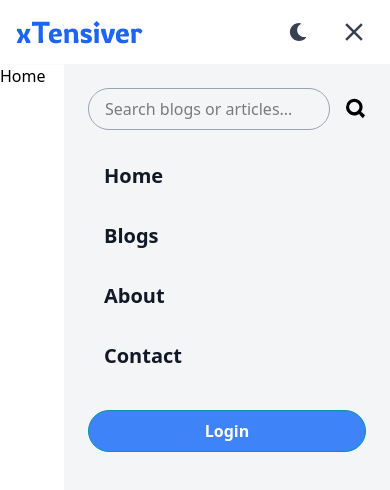
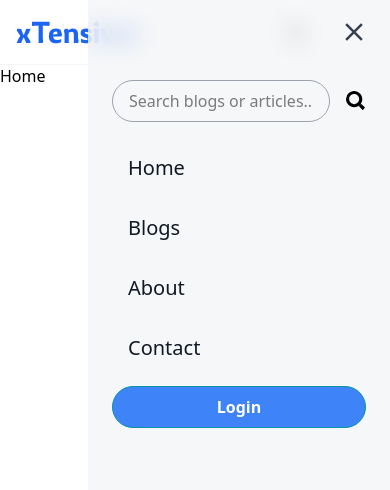
Before and after one commit to mdrakibur179/xtensiver, a React (Vite) app in the folder client/: page / in a window 390 px wide. Both pictures are taken after a click on the button 354 px from the left and 32 px from the top of the page. Shown: the top 490 px of the page. Built offline with nearby package versions, Linux system fonts and the light colour scheme.

Commit message:
more fixed for header

```diff
--- a/client/src/components/Header.jsx
+++ b/client/src/components/Header.jsx
@@ -1,4 +1,4 @@
-import { useState, useEffect } from "react";
+import { useState, useEffect, useRef } from "react";
 import { Link } from "react-router-dom";
 import { FaMoon, FaSearch, FaSun } from "react-icons/fa";
 import { MdClose, MdOutlineMenu } from "react-icons/md";
@@ -8,6 +8,8 @@ const Header = () => {
   const [darkMode, setDarkMode] = useState(false);
   const [mobileMenuOpen, setMobileMenuOpen] = useState(false);
   const [scrolled, setScrolled] = useState(false);
+
+  const menuRef = useRef(null);
 
   const navLinks = [
     { link: "/", title: "Home" },
@@ -54,6 +56,18 @@ const Header = () => {
     };
   }, [mobileMenuOpen]);
 
+  useEffect(() => {
+    const handleClickOutside = (event) => {
+      if (menuRef.current && !menuRef.current.contains(event.target)) {
+        setMobileMenuOpen(false);
+      }
+    };
+    document.addEventListener("mousedown", handleClickOutside);
+    return () => {
+      document.removeEventListener("mousedown", handleClickOutside);
+    };
+  }, [mobileMenuOpen]);
+
   // Animation variants for mobile menu
   const mobileMenuVariants = {
     hidden: {
@@ -76,7 +90,7 @@ const Header = () => {
 
   return (
     <header
-      className={`fixed top-0 left-0 right-0 z-50 transition-all border-b border-gray-50 duration-300 ${
+      className={`fixed top-0 left-0 right-0 z-50 transition-all border-b border-gray-100 duration-300 ${
         scrolled
           ? "bg-white/50 dark:bg-gray-900 backdrop-blur-lg shadow-sm"
           : "bg-white dark:bg-gray-900"
@@ -142,7 +156,7 @@ const Header = () => {
               {/* Mobile Menu Button */}
               <button
                 onClick={() => setMobileMenuOpen(!mobileMenuOpen)}
-                className="md:hidden cursor-pointer flex items-center justify-center w-10 h-10 transition-colors text-gray-700 dark:text-gray-300"
+                className="md:hidden z-50 cursor-pointer flex items-center justify-center w-10 h-10 transition-colors text-gray-700 dark:text-gray-300"
               >
                 {mobileMenuOpen ? (
                   <MdClose className="text-3xl" />
@@ -157,21 +171,19 @@ const Header = () => {
           <AnimatePresence>
             {mobileMenuOpen && (
               <motion.div
+                ref={menuRef}
                 initial="hidden"
                 animate="visible"
                 exit="hidden"
                 variants={mobileMenuVariants}
-                className={`fixed md:hidden inset-0 left-16 top-0 bottom-0 min-h-screen z-40 bg-gray-100/90 dark:bg-gray-900/90 backdrop-blur-md p-6 overflow-y-auto`}
-                style={{
-                  marginTop: scrolled ? "3rem" : "4rem", // Adjust based on scrolled state
-                }}
+                className={`fixed md:hidden inset-0 pt-20 left-22 top-0 bottom-0 min-h-screen z-40 bg-gray-100/70 dark:bg-gray-900/60 backdrop-blur-md p-6 overflow-y-auto`}
               >
                 {/* Search */}
                 <div className="mb-6 flex items-center gap-4">
                   <input
                     type="text"
                     placeholder="Search blogs or articles..."
-                    className="w-full px-4 py-2 rounded-full border border-gray-400 dark:border-gray-500 focus:outline-none focus:ring-2 focus:ring-blue-500 dark:bg-gray-800 dark:text-gray-100 transition"
+                    className="w-full px-4 py-2 rounded-full border border-gray-400 dark:border-gray-500 focus:outline-none focus:ring-2 focus:ring-blue-500 dark:bg-gray-800/80 dark:text-gray-100 transition"
                   />
                   <FaSearch className="text-black dark:text-white text-2xl rounded-full" />
                 </div>
@@ -183,7 +195,7 @@ const Header = () => {
                       key={item.link}
                       to={item.link}
                       onClick={() => setMobileMenuOpen(false)}
-                      className="text-xl font-semibold py-2 px-4 rounded hover:bg-gray-200 dark:hover:bg-gray-700 transition-colors text-gray-900 dark:text-gray-100"
+                      className="text-xl font-extralight py-2 px-4 rounded hover:bg-gray-200 dark:hover:bg-gray-700 transition-colors text-gray-900 dark:text-gray-100"
                     >
                       {item.title}
                     </Link>
@@ -191,7 +203,7 @@ const Header = () => {
                 </nav>
 
                 {/* Signin Button */}
-                <div className="mt-8">
+                <div className="mt-4">
                   <Link
                     to="/sign-in"
                     onClick={() => setMobileMenuOpen(false)}
```
